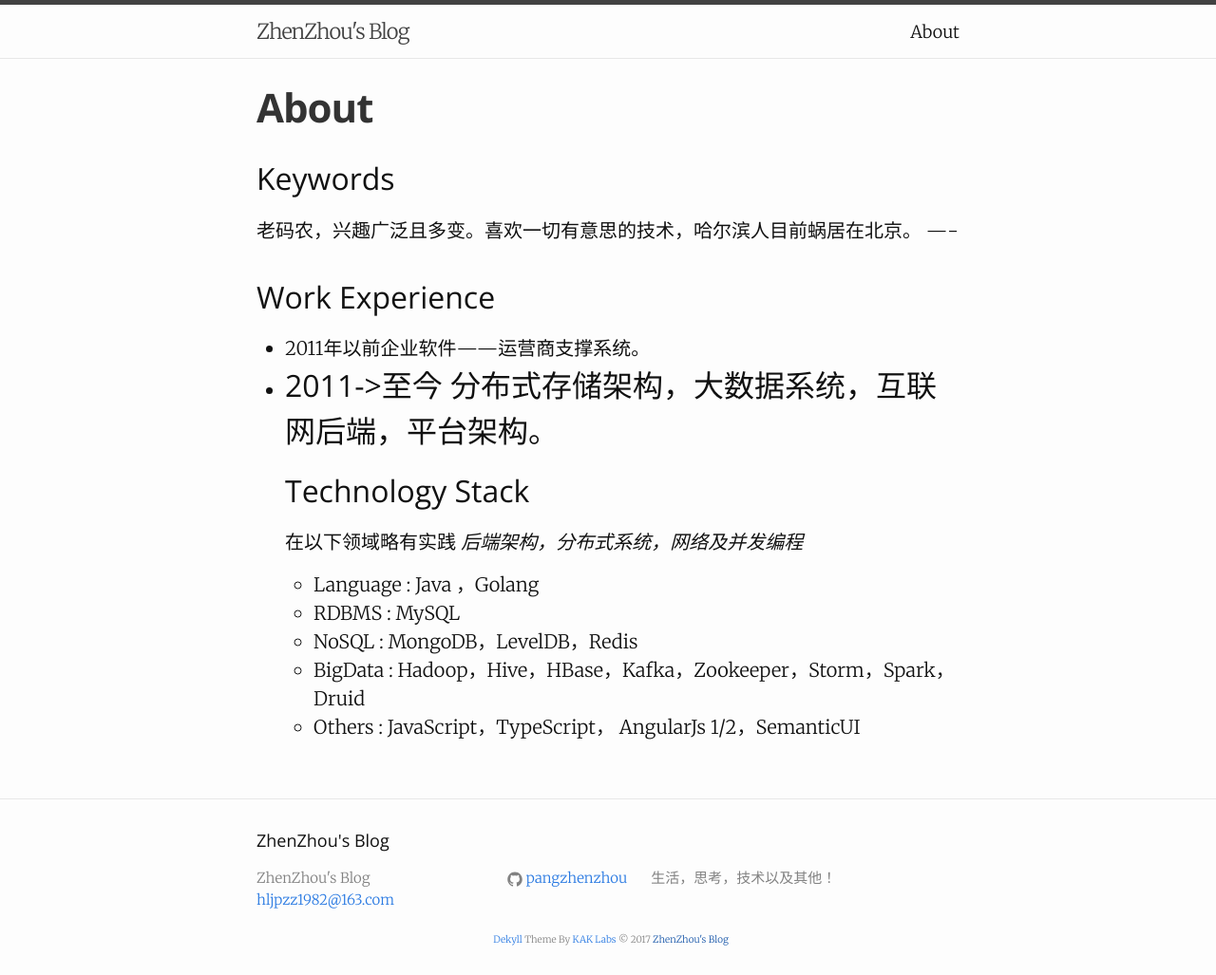
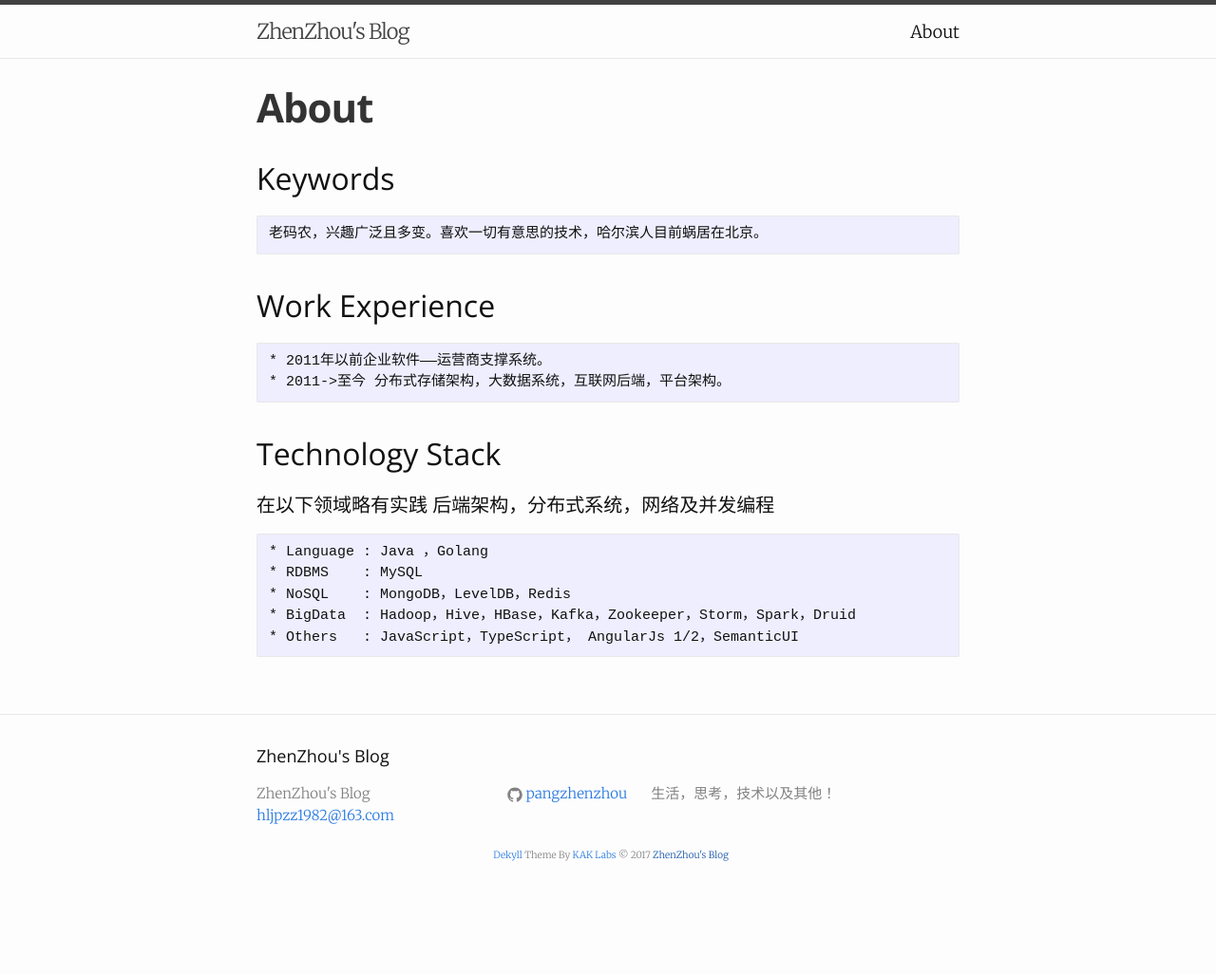
Before and after one commit to pangzhenzhou/pzz-github-pages-blog, a Jekyll site: the page built from about.md, in a window 1280 px wide. Shown: the whole page at 95% size. Built offline with Jekyll 4.4.1, drawn with Linux system fonts in a browser that asks for light colours; after the commit the page ends 938 px from its top, so only the background shows below that.

```diff
--- a/about.md
+++ b/about.md
@@ -4,14 +4,14 @@ title: About
 permalink: /about/
 ---
 ## Keywords
-老码农，兴趣广泛且多变。喜欢一切有意思的技术，哈尔滨人目前蜗居在北京。
-----
+    老码农，兴趣广泛且多变。喜欢一切有意思的技术，哈尔滨人目前蜗居在北京。
+
 ## Work Experience
-* 2011年以前企业软件——运营商支撑系统。
-* 2011->至今 分布式存储架构，大数据系统，互联网后端，平台架构。
-----
+    * 2011年以前企业软件——运营商支撑系统。
+    * 2011->至今 分布式存储架构，大数据系统，互联网后端，平台架构。
+
 ## Technology Stack
-####    在以下领域略有实践 *后端架构，分布式系统，网络及并发编程*
+####    在以下领域略有实践 后端架构，分布式系统，网络及并发编程
 
     * Language : Java ，Golang
     * RDBMS    : MySQL
```
